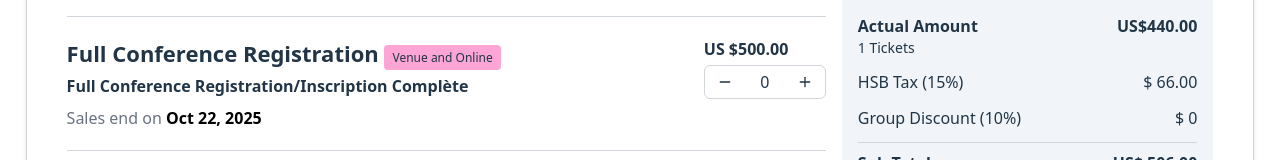
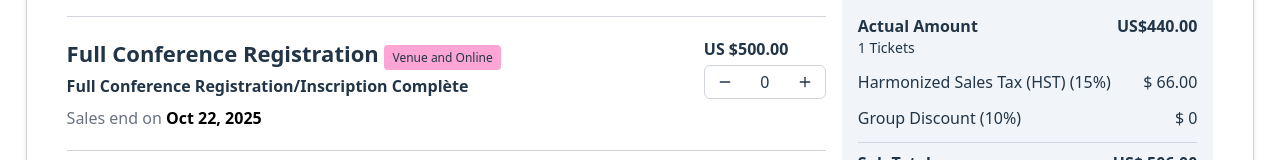
Before and after one commit to mehedy201/Tickets-Sales-With-Braintree-Payment, a React (Vite) app: page / in a window 1280 px wide. Both pictures are taken after a click on the element 804 px from the left and 475 px from the top of the page. Shown: the part 575-735 px from the top of the page. Built offline with nearby package versions, Linux system fonts and the light colour scheme; no server answers.

Commit message:
chage hsb tax to Harmonized Sales Tax (HST)

```diff
--- a/src/pages/AdminDashboard/Attendees/Attendees.jsx
+++ b/src/pages/AdminDashboard/Attendees/Attendees.jsx
@@ -33,6 +33,7 @@ const Attendees = () => {
           setTotalPage(res.data.totalPages);
           setTotalDataCount(res.data.totalCount);
           setLoading(false);
+          console.log(res.data.data)
         }
       });
   }, [search, page]);
--- a/src/pages/TicketSaleLandingPage/OrderSummaryComponents/OrderSummaryComponents.jsx
+++ b/src/pages/TicketSaleLandingPage/OrderSummaryComponents/OrderSummaryComponents.jsx
@@ -145,7 +145,7 @@ const OrderSummaryComponents = () => {
                     </div>
                     <div className='flex flex-col gap-3 pt-3'>
                         <div className='flex items-center justify-between'>
-                            <p className=''>HSB Tax (15%)</p>
+                            <p className=''>Harmonized Sales Tax (HST) (15%)</p>
                             <p className=''>$ {taxAmount}</p>
                         </div>
                         <div className='flex items-center justify-between'>
--- a/src/pages/TicketSaleLandingPage/TicketsComponts/TicketBuySuccessResultComponent.jsx
+++ b/src/pages/TicketSaleLandingPage/TicketsComponts/TicketBuySuccessResultComponent.jsx
@@ -74,7 +74,7 @@ const TicketBuySuccessResultComponent = () => {
           </div>
           <div className="flex flex-col gap-3 pt-3">
             <div className="flex items-center justify-between">
-              <p className="">HSB Tax (15%)</p>
+              <p className="">Harmonized Sales Tax (HST) (15%)</p>
               <p className="">$ {data?.data?.taxAmount}</p>
             </div>
             <div className="flex items-center justify-between">
```
